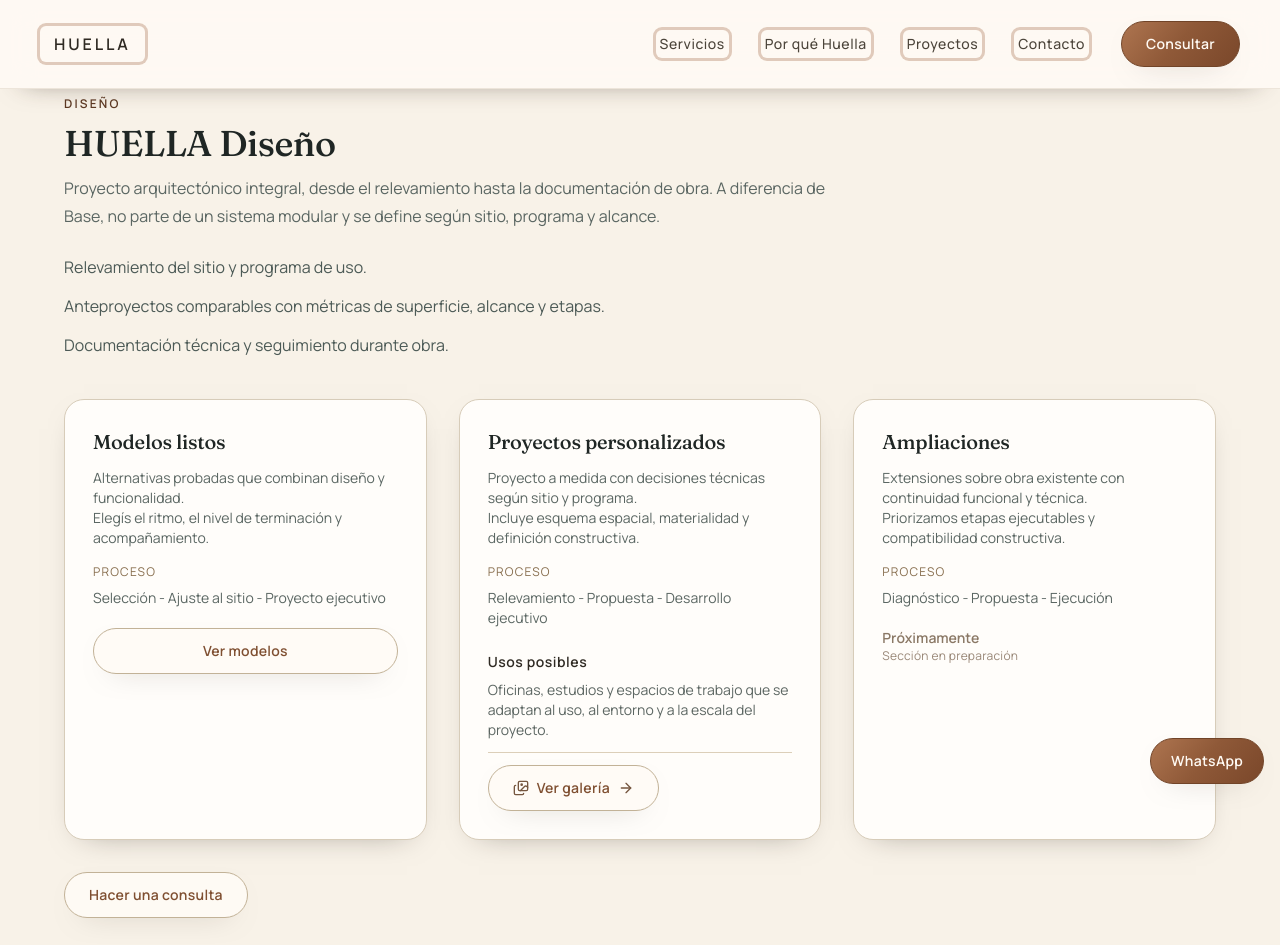
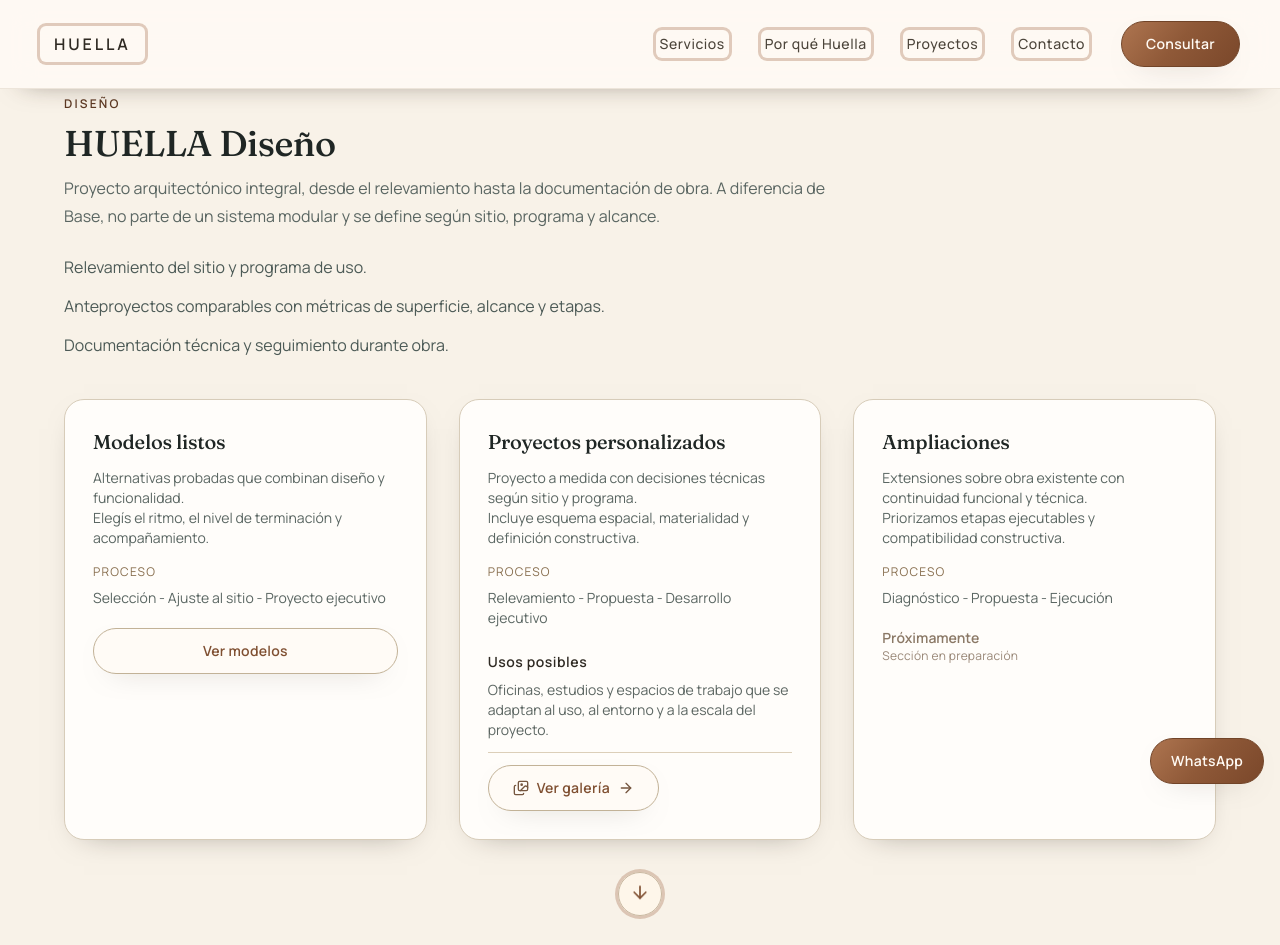
Before and after one commit to Teksi75/huella-mendoza-site, a Next.js app: page /diseno in a window 1280 px wide. Shown: the top 945 px of the page. Built offline with nearby package versions, Linux system fonts and the light colour scheme.

Commit message:
chore(diseno): eliminar CTA redundante de consulta

```diff
--- a/app/diseno/page.tsx
+++ b/app/diseno/page.tsx
@@ -3,7 +3,6 @@ import Image from 'next/image';
 import Link from 'next/link';
 import { ArrowDown } from 'lucide-react';
 import { altText } from '@/data/altText';
-import { buildWhatsAppUrl, whatsappMessages } from '@/data/contact';
 import UsosPosiblesGallery from '@/components/UsosPosiblesGallery';
 
 export const metadata: Metadata = {
@@ -139,14 +138,6 @@ export default function DisenoPage() {
             </div>
           </div>
 
-          <Link
-            href={buildWhatsAppUrl(whatsappMessages.diseno)}
-            target="_blank"
-            rel="noopener noreferrer"
-            className="u-btn-secondary u-ease u-focus mt-8 inline-flex"
-          >
-            Hacer una consulta
-          </Link>
           <div className="mt-8 flex justify-center">
             <Link
               href="#croquis-gallery"
```
